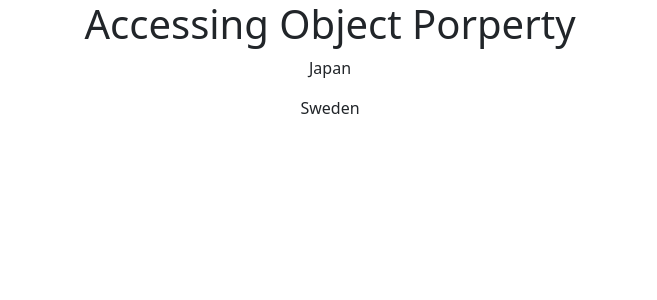
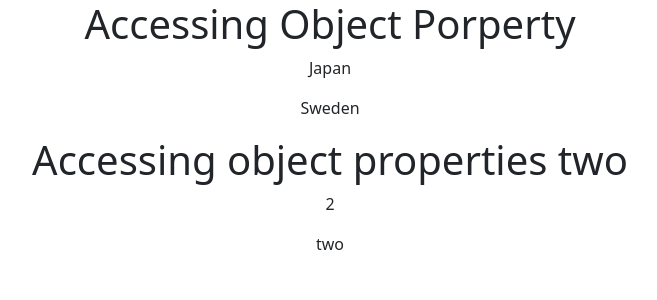
Before and after one commit to vinothsmart/react-redux-dashboard, a React (Create React App) app: page /jsc/objects in a window 1280 px wide. Shown: the top 300 px of the page, without its empty margins (310-967 px from the left). Built offline with nearby package versions, Linux system fonts and the light colour scheme.

Commit message:
accessingoftwo

```diff
--- a/src/components/pages/JsChallange/Objects.js
+++ b/src/components/pages/JsChallange/Objects.js
@@ -2,6 +2,7 @@
 
 const Objects = () => {
   const accessObjectProp = (obj) => obj.country;
+  const accessObjectofTwo = (obj) => obj["prop-2"];
   return (
     <div>
       <center>
@@ -9,6 +10,11 @@
         <p>{accessObjectProp({ continent: "Asia", country: "Japan" })}</p>
         <p>{accessObjectProp({ country: "Sweden", continent: "Europe" })}</p>
       </center>
+      <center>
+        <h1>Accessing object properties two</h1>
+        <p>{accessObjectofTwo({ one: 1, "prop-2": 2 })}</p>
+        <p>{accessObjectofTwo({ "prop-2": "two", prop: "test" })}</p>
+      </center>
     </div>
   );
 };
```
